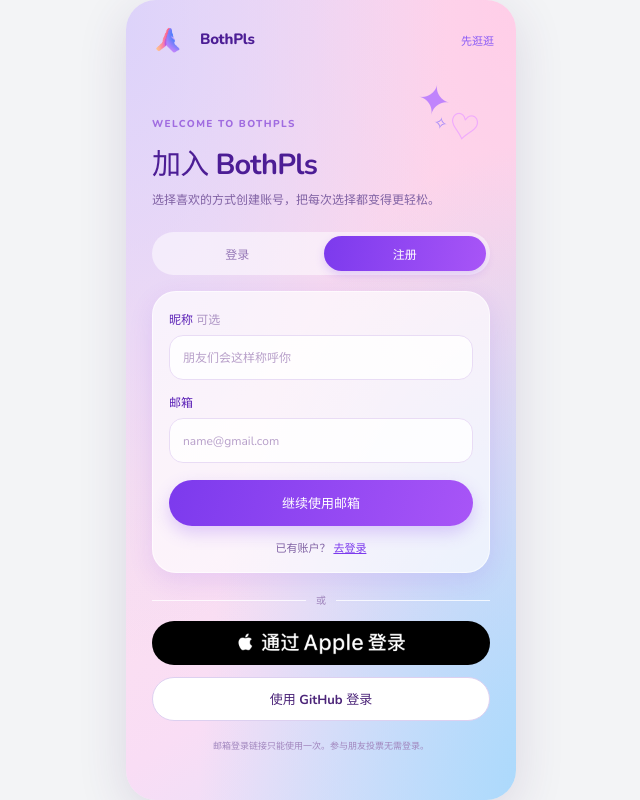
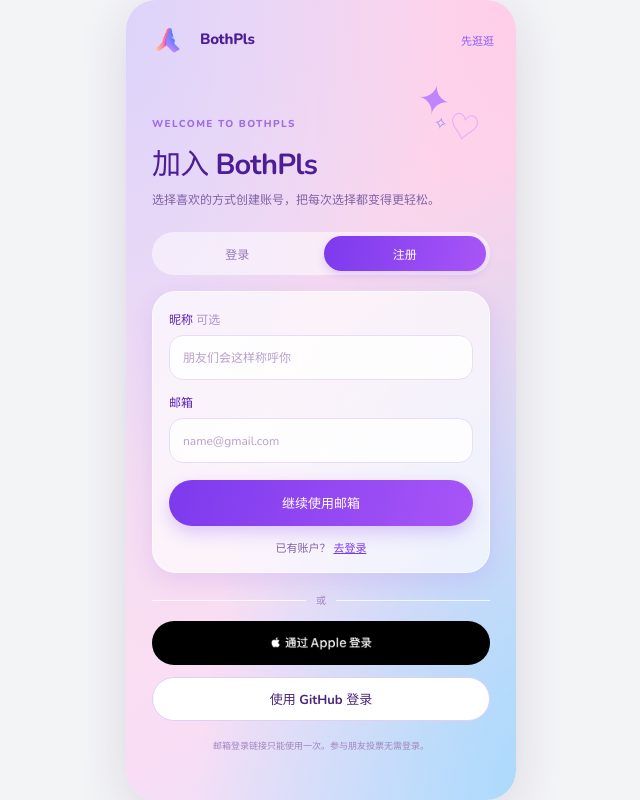
Before and after one commit to sd5913/The-Aliien-Repo, a React (Vite) app: page /auth in a window 1280 px wide. Shown: the whole page, without its empty margins (319-959 px from the left). Built offline with nearby package versions, Linux system fonts and the light colour scheme; no server answers; a web font is replaced by a local one.

Commit message:
Match Apple sign-in label size to GitHub button

```diff
--- a/src/features/auth/components/AppleWebSignInButton.css
+++ b/src/features/auth/components/AppleWebSignInButton.css
@@ -13,7 +13,7 @@
 
 .auth-apple-web img {
   display: block;
-  width: min(100%, 300px);
+  width: min(100%, 180px);
   height: auto;
 }
 
```
